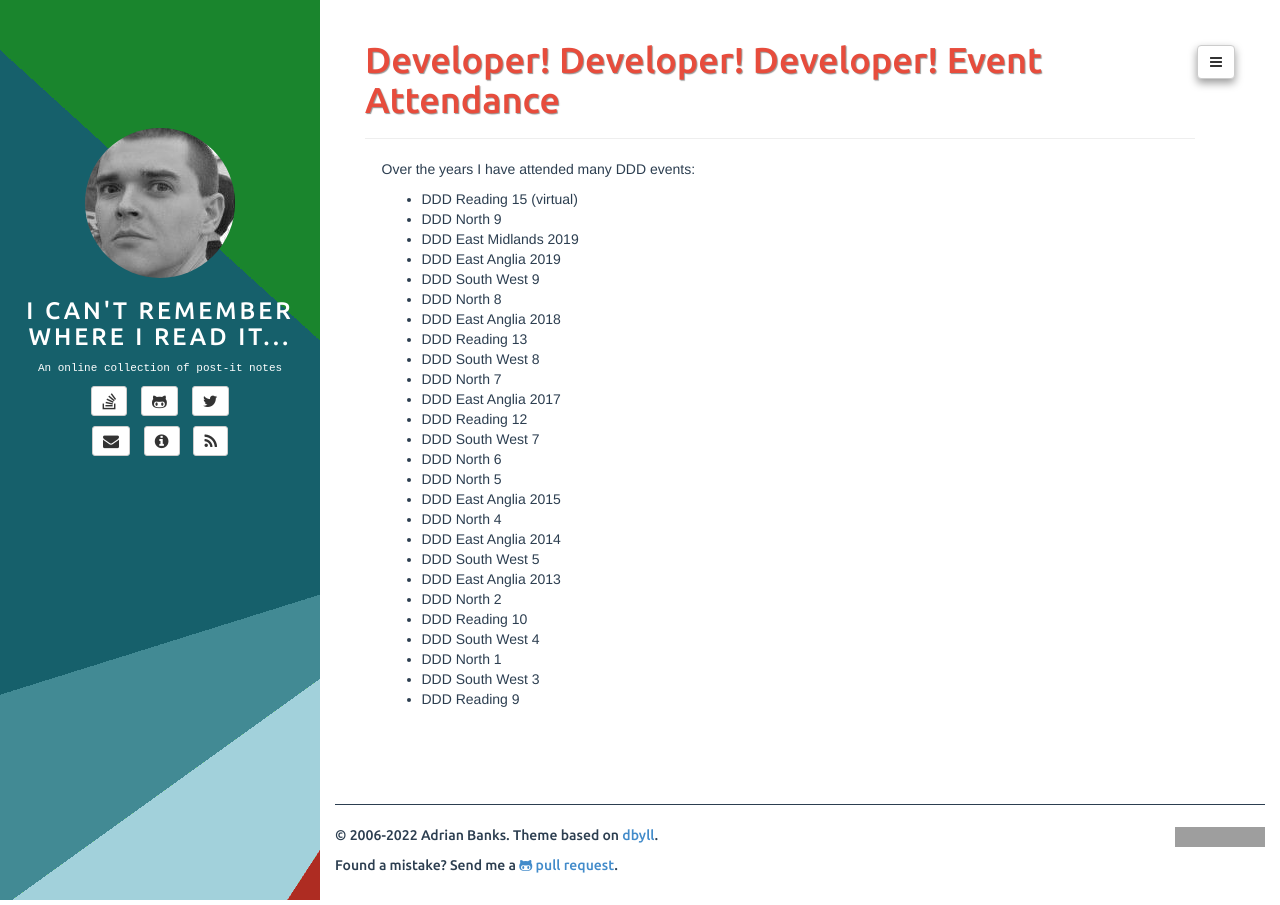
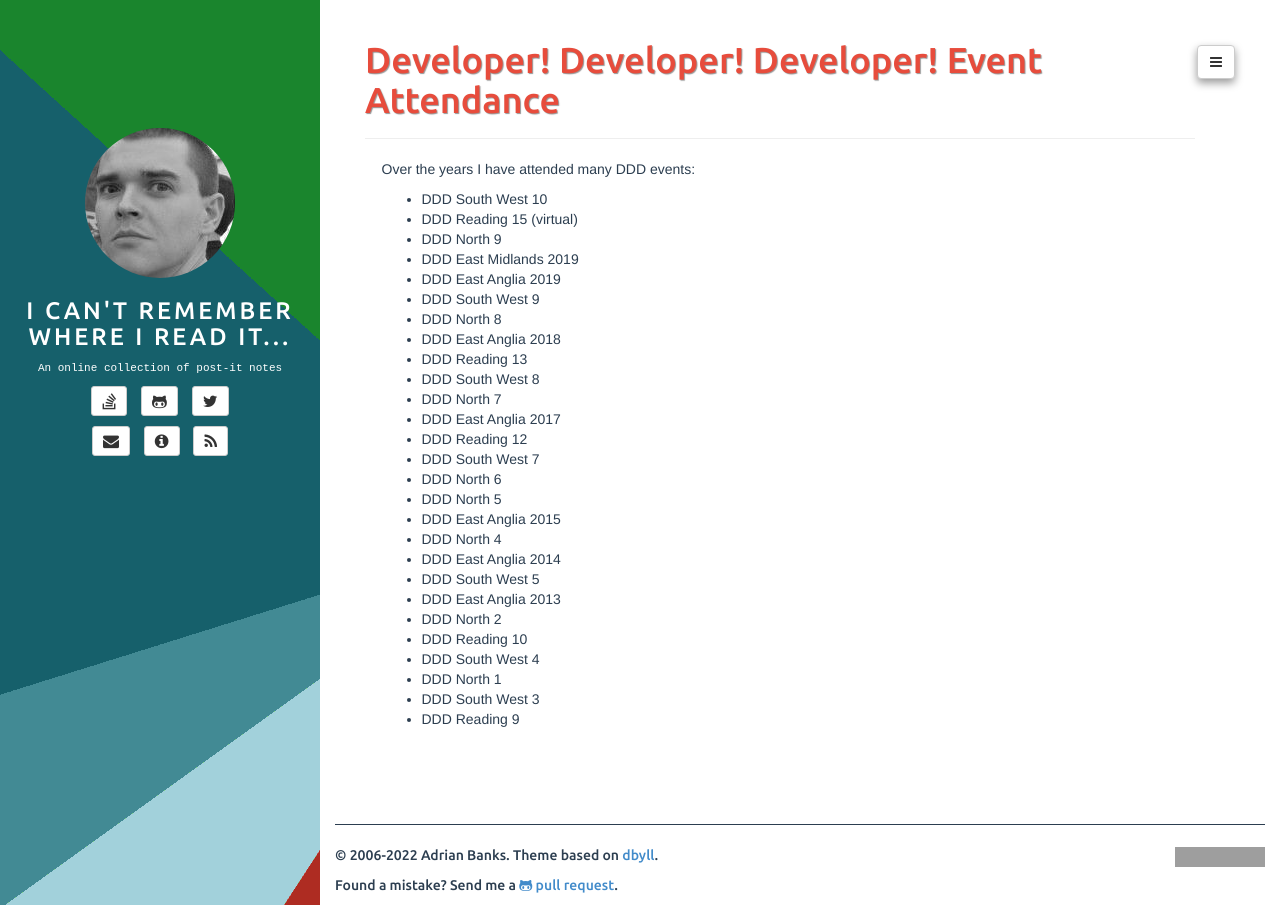
Before and after one commit to adrianbanks/adrianbanks.github.io, a Jekyll site: the page built from ddd-attendance.md, in a window 1280 px wide. Built offline with Jekyll 4.4.1, drawn with Linux system fonts in a browser that asks for light colours; grey boxes are pictures that could not be loaded.

Commit message:
Add DDDSW 10 attendance

```diff
--- a/ddd-attendance.md
+++ b/ddd-attendance.md
@@ -5,6 +5,7 @@ title: Developer! Developer! Developer! Event Attendance
 
 Over the years I have attended many DDD events:
 
+- DDD South West 10
 - DDD Reading 15 (virtual)
 - DDD North 9
 - DDD East Midlands 2019
```
